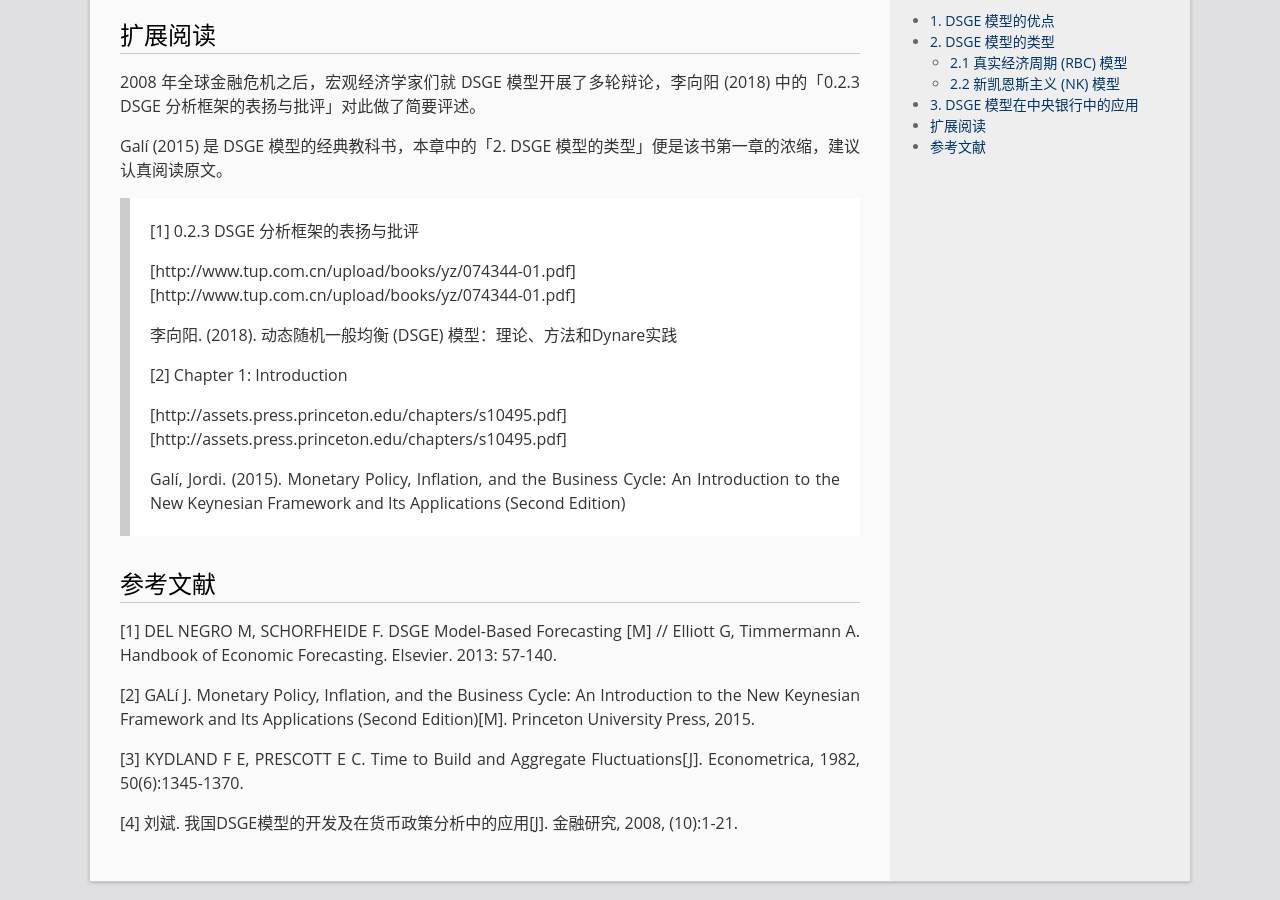
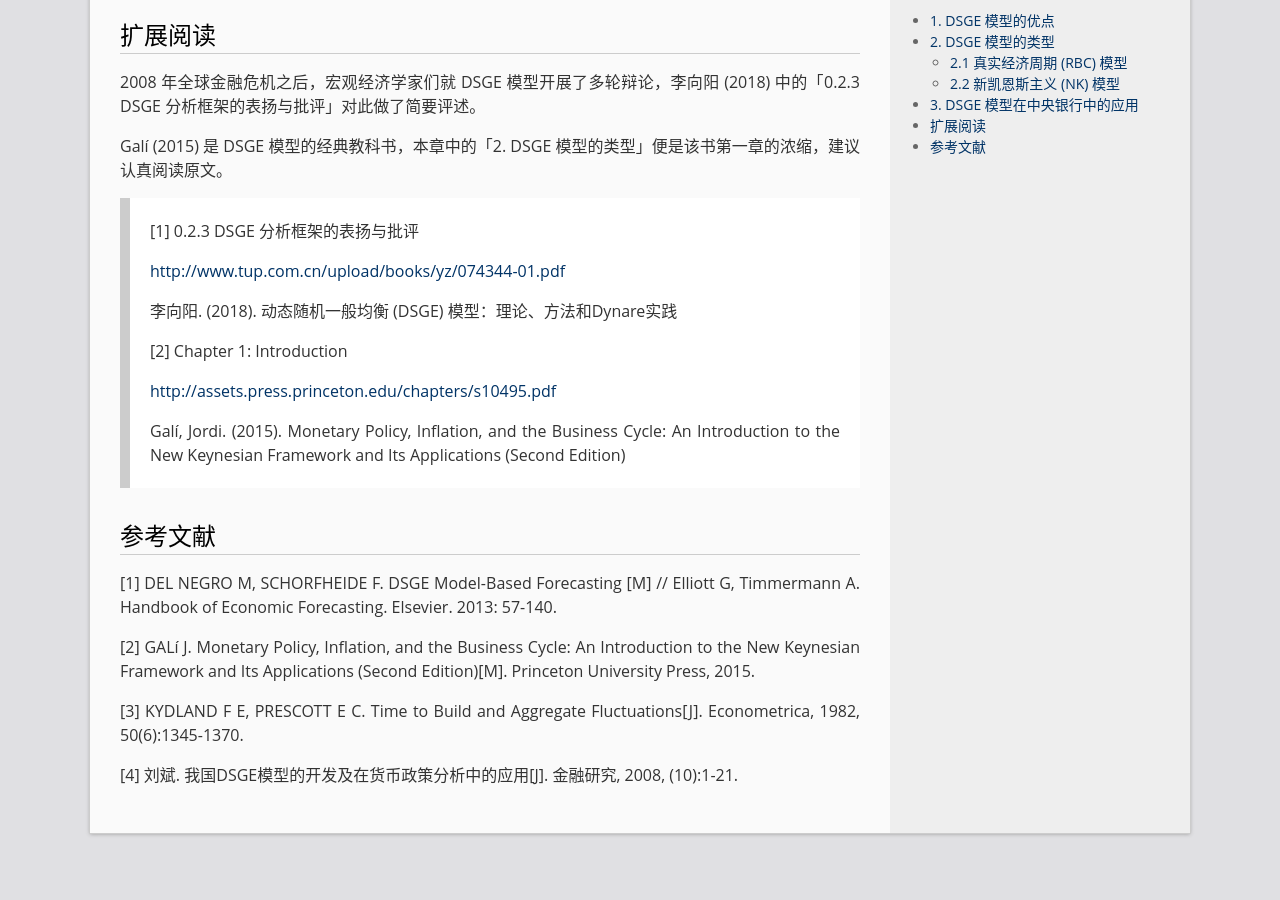
Before and after one commit to majiajin/majiajin.github.io, a Jekyll site: the page built from _posts/2019-05-16-dsge-introduction.md, in a window 1280 px wide and 900 px high, scrolled down 3071 px. Built offline with Jekyll 4.4.1, drawn with Linux system fonts in a browser that asks for light colours.

Commit message:
Update 2019-05-16-dsge-introduction.md

```diff
--- a/_posts/2019-05-16-dsge-introduction.md
+++ b/_posts/2019-05-16-dsge-introduction.md
@@ -87,13 +87,13 @@ Galí (2015) 是 DSGE 模型的经典教科书，本章中的「2. DSGE 模型
 
 > [1] 0.2.3 DSGE 分析框架的表扬与批评
 >
-> [http://www.tup.com.cn/upload/books/yz/074344-01.pdf][http://www.tup.com.cn/upload/books/yz/074344-01.pdf]
+> [http://www.tup.com.cn/upload/books/yz/074344-01.pdf](http://www.tup.com.cn/upload/books/yz/074344-01.pdf)
 >
 > 李向阳. (2018). 动态随机一般均衡 (DSGE) 模型：理论、方法和Dynare实践
 >
 > [2] Chapter 1: Introduction
 >
-> [http://assets.press.princeton.edu/chapters/s10495.pdf][http://assets.press.princeton.edu/chapters/s10495.pdf]
+> [http://assets.press.princeton.edu/chapters/s10495.pdf](http://assets.press.princeton.edu/chapters/s10495.pdf)
 >
 > Galí, Jordi. (2015). Monetary Policy, Inflation, and the Business Cycle: An Introduction to the New Keynesian Framework and Its Applications (Second Edition)
 
```
